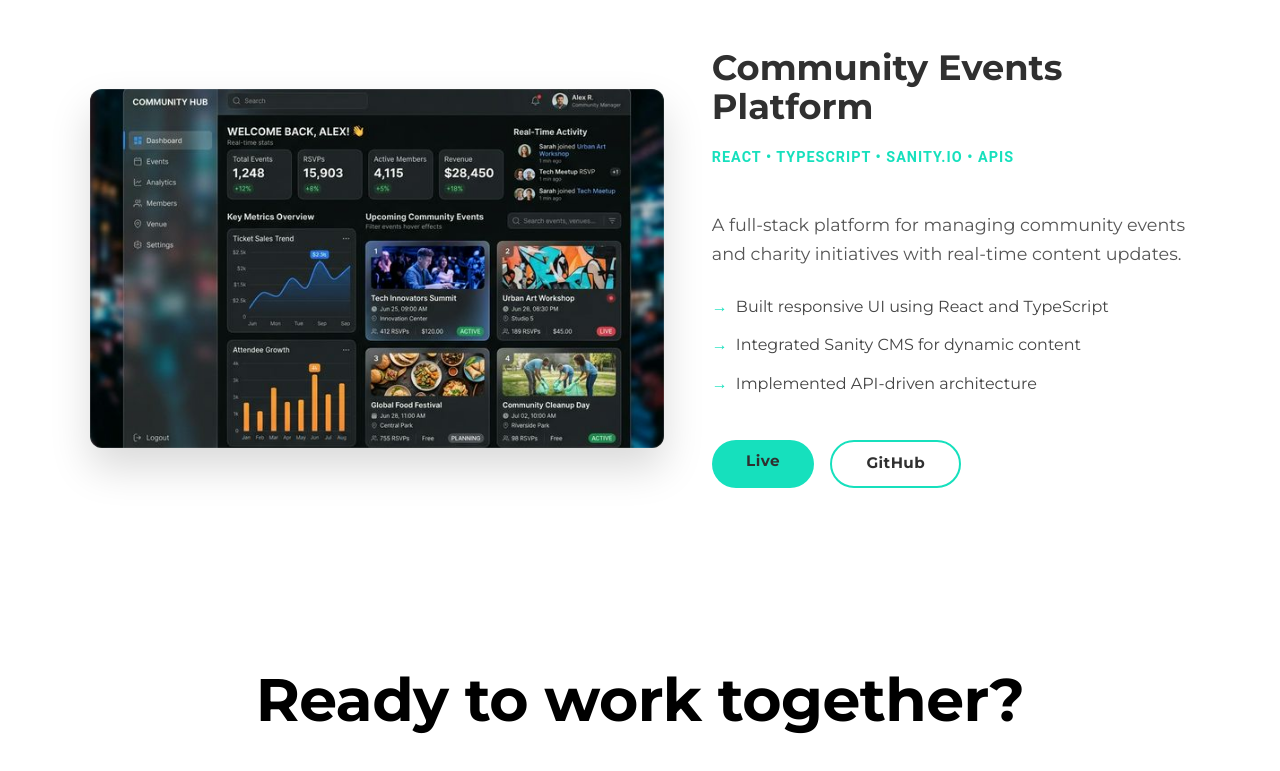
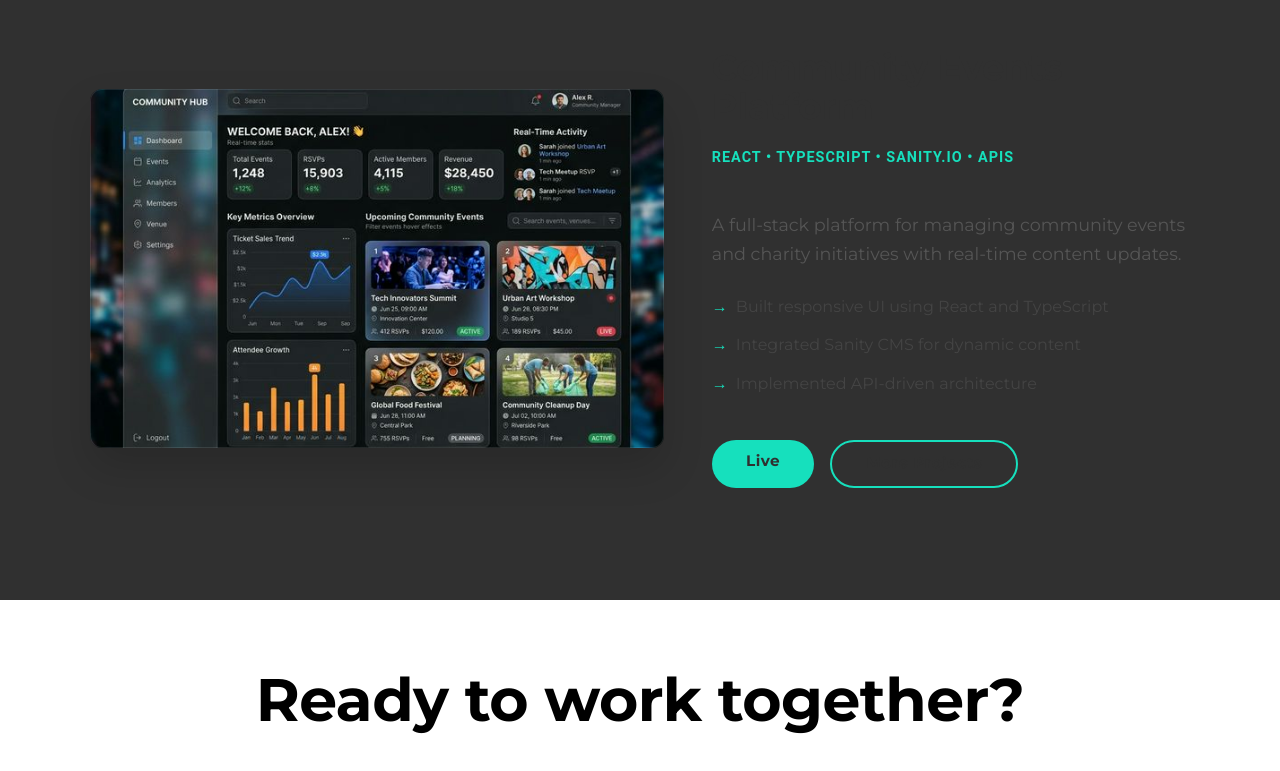
Before and after one commit to Albieo/web-portfolio, a React (Vite) app: page / in a window 1280 px wide. Shown: the part 2474-3245 px from the top of the page. Built offline with nearby package versions, Linux system fonts and the light colour scheme.

Commit message:
feat: update featured project button to link to portfolio and invert component color scheme

```diff
--- a/src/components/organisms/featured-project/FeaturedProject.tsx
+++ b/src/components/organisms/featured-project/FeaturedProject.tsx
@@ -1,3 +1,4 @@
+import { Link } from 'react-router-dom';
 import './featured-project.scss';
 import featuredImg from '../../../img/featured-project.png';
 
@@ -40,9 +41,9 @@ const FeaturedProject = () => {
               <a href="#" className="btn featured-project__btn--live">
                 Live
               </a>
-              <a href="#" className="btn btn--secondary featured-project__btn--github">
-                GitHub
-              </a>
+              <Link to="/portfolio" className="btn btn--secondary featured-project__btn--github">
+                More Projects
+              </Link>
             </div>
           </div>
         </div>
--- a/src/components/organisms/featured-project/featured-project.scss
+++ b/src/components/organisms/featured-project/featured-project.scss
@@ -1,6 +1,6 @@
 .featured-project {
-  background-color: var(--clr-light);
-  color: var(--clr-dark);
+  background-color: var(--clr-dark);
+  color: var(--clr-light);
   overflow: hidden;
 
   .container {
```
